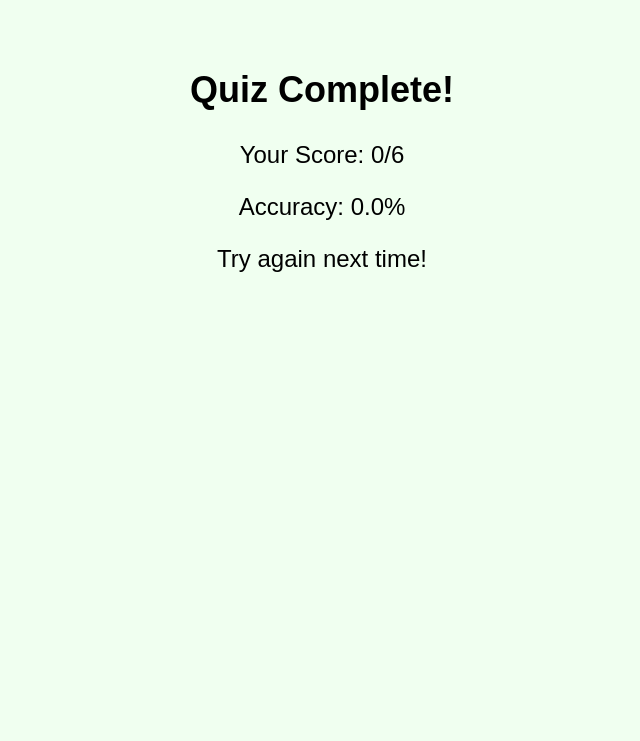
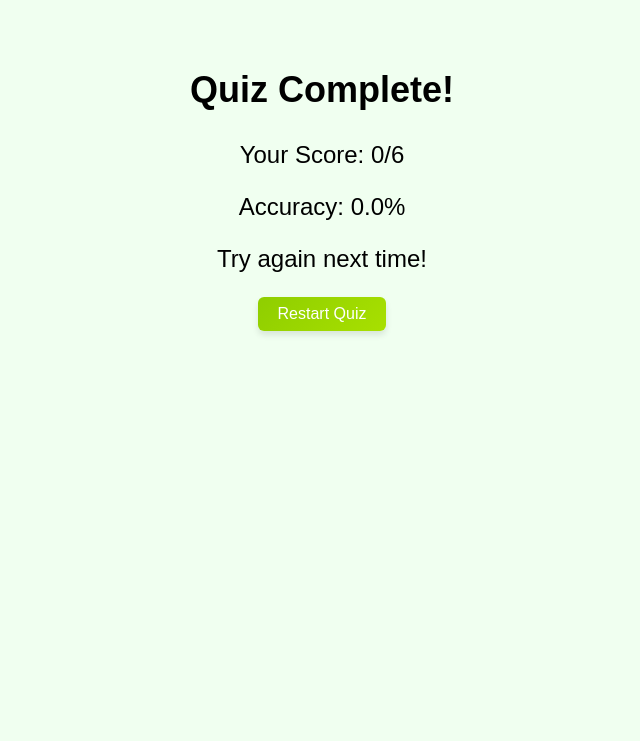
Before and after one commit to GMNBNBNB/4710UI, a Flask app: page /results in a window 1280 px wide. Shown: the part 59-800 px from the top of the page, without its empty margins (318-958 px from the left). Run offline with Flask 3, Linux system fonts and the light colour scheme.

Commit message:
Add quiz result button, change the button style.

```diff
--- a/static/css/quiz.css
+++ b/static/css/quiz.css
@@ -74,10 +74,21 @@ form, .feedback-box {
     transform: scale(1.2);
 }
 .btn-primary {
-    align-self: center;
-    padding: 8px 20px;
+    display: inline-flex;
+    align-items: center;
+    justify-content: center;
+    padding: 0.5rem 1.25rem;
     font-size: 1rem;
+    font-weight: 500;
+    color: #ffffff;
+    background: linear-gradient(135deg, #8fce00 0%, #a8e000 100%);
+    border: none;
+    border-radius: 0.375rem;
+    box-shadow: 0 4px 6px rgba(0, 0, 0, 0.1);
+    cursor: pointer;
+    transition: background 0.3s ease, box-shadow 0.2s ease, transform 0.1s ease;
 }
+
 .feedback-box {
     text-align: center;
     padding: 20px;
@@ -122,3 +133,20 @@ form, .feedback-box {
     border-radius: 6px;
     padding: 10px 18px;
 }
+
+.btn-primary:hover {
+    background: linear-gradient(135deg, #7fbe00 0%, #98d000 100%);
+    box-shadow: 0 6px 10px rgba(0, 0, 0, 0.12);
+    transform: translateY(-1px);
+}
+
+.btn-primary:active {
+    background: #7cb900;
+    box-shadow: 0 3px 6px rgba(0, 0, 0, 0.15);
+    transform: translateY(0);
+}
+
+.btn-primary:focus {
+    outline: none;
+    box-shadow: 0 0 0 3px rgba(168, 224, 0, 0.4);
+}
--- a/templates/quiz.html
+++ b/templates/quiz.html
@@ -34,6 +34,7 @@
         {% endif %}
         <p>{{ feedback.explanation }}</p>
       </div>
+      <br/>
       <button type="button"
               class="btn btn-primary"
               onclick="window.location.href='{{ next_url }}'">
--- a/templates/results.html
+++ b/templates/results.html
@@ -1,15 +1,35 @@
 {% extends "nav.html" %}
 {% block title %}Quiz Results{% endblock %}
+
+{% block extra_head %}
+{{ super() }}
+<link rel="stylesheet" href="{{ url_for('static', filename='css/quiz.css') }}">
+{% endblock %}
 
 {% block content %}
 <div class="container mt-4">
   <h2>Quiz Complete!</h2>
   <p>Your Score: {{ score }}</p>
   <p>Accuracy: {{ (correct / total * 100) | round(2) }}%</p>
+
   {% if passed %}
   <p class="text-success">🎉 You passed the quiz!</p>
   {% else %}
   <p class="text-danger">Try again next time!</p>
   {% endif %}
+
+  {% if passed %}
+  <button type="button"
+          class="btn btn-primary"
+          onclick="window.location.href='{{ url_for('quiz_home') }}'">
+    Go back to Quiz
+  </button>
+  {% else %}
+  <button type="button"
+          class="btn btn-primary"
+          onclick="window.location.href='{{ url_for('quiz', quiz_id=1) }}'">
+    Restart Quiz
+  </button>
+  {% endif %}
 </div>
 {% endblock %}
```
Also changed, not shown: templates/quiz_home.html (+6 -1 lines). Lines whose indentation alone changed are shown as unchanged.
